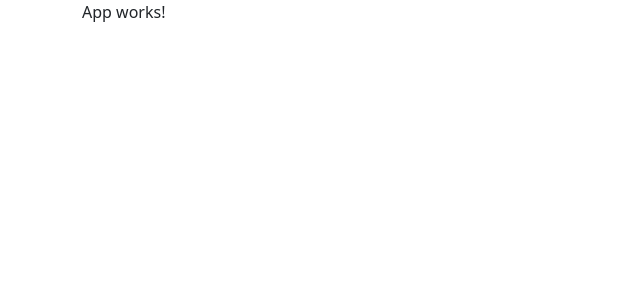
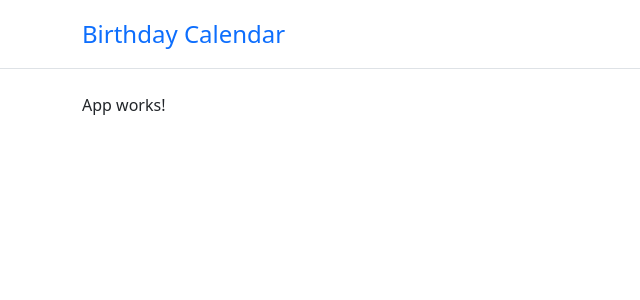
Before and after one commit to Simon245/birthday-calendar, an Angular app: page / in a window 1280 px wide. Shown: the top 300 px of the page, without its empty margins (0-640 px from the left). Built offline with nearby package versions, Linux system fonts and the light colour scheme.

Commit message:
Add simple header

```diff
--- a/src/app/app.component.html
+++ b/src/app/app.component.html
@@ -1,3 +1,4 @@
+<app-header></app-header>
 <main class="h-100">
   <div class="container h-100">App works!</div>
   <router-outlet></router-outlet>
--- a/src/app/app.module.ts
+++ b/src/app/app.module.ts
@@ -4,9 +4,10 @@ import { BrowserModule } from '@angular/platform-browser';
 import { AppRoutingModule } from './app-routing.module';
 import { AppComponent } from './app.component';
 import { NgbModule } from '@ng-bootstrap/ng-bootstrap';
+import { HeaderComponent } from './components/header/header.component';
 
 @NgModule({
-  declarations: [AppComponent],
+  declarations: [AppComponent, HeaderComponent],
   imports: [BrowserModule, AppRoutingModule, NgbModule],
   providers: [],
   bootstrap: [AppComponent],
--- /dev/null
+++ b/src/app/components/header/header.component.html
@@ -0,0 +1,10 @@
+<header class="d-flex flex-wrap justify-content-center py-3 mb-4 border-bottom">
+  <div class="container">
+    <a
+      href="/"
+      class="d-flex align-items-center mb-3 mb-md-0 me-md-auto link-body-emphasis text-decoration-none"
+    >
+      <span class="fs-4">Birthday Calendar</span>
+    </a>
+  </div>
+</header>
```
Also changed, not shown: src/app/components/header/header.component.ts (added, +8 -0 lines), src/app/components/header/header.component.scss (added), 1 other file (tests, documents, lock files or other folders).
